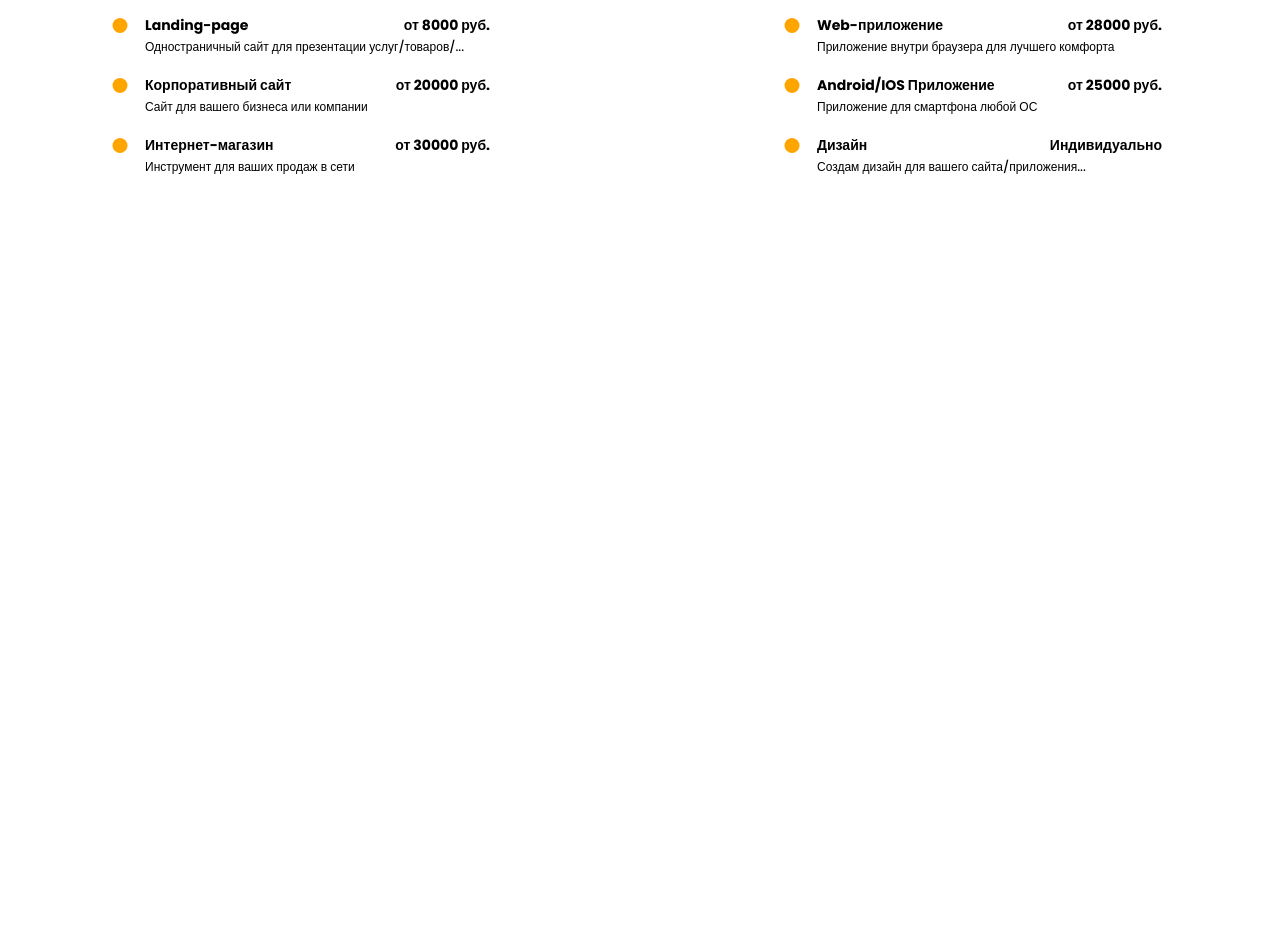
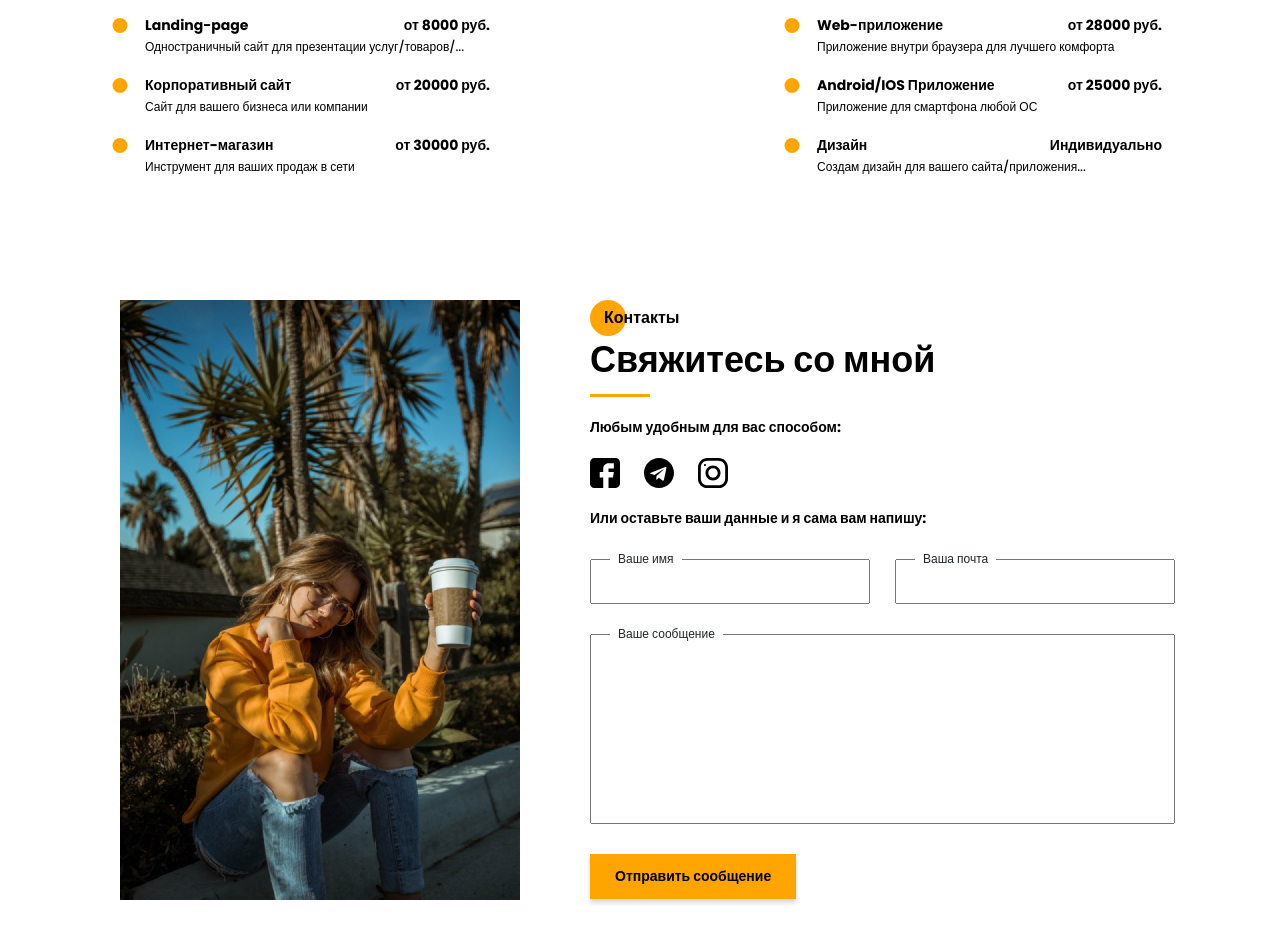
Before and after one commit to sanya1982/Portfolio_starter---, a plain HTML site: page index.html in a window 1280 px wide. Shown: the part 4426-5368 px from the top of the page. Before the commit the page ends 4726 px from the top, so only its background shows below. Drawn offline with Linux system fonts and the light colour scheme.

Commit message:
contacts

```diff
--- a/index.html
+++ b/index.html
@@ -392,7 +392,46 @@
 			</div>
 		</div>
 	</section>
-	<section class="blocks"></section>
+	<section class="blocks contacts">
+		<div class="container">
+			<div class="contacts__wrapper">
+				<div class="contacts-photo">
+					<img src="img/main_photo.jpg" alt="main_photo">
+				</div>
+				<div class="contacts__name">
+					<h2 class="title title__fs16 contacts__name-h2">Контакты</h2>
+					<div class="title title__fs36">Свяжитесь со мной</div>
+					<span class="divider contacts__name-divider"></span>
+					<h4 class="title title__fs14 contacts__name-text">Любым удобным для вас способом:</h4>
+					<div class="contacts__social">
+						<div class="contacts__img"><a href="#"><svg width="20" height="20" viewBox="0 0 20 20" fill="none" xmlns="http://www.w3.org/2000/svg">
+							<path d="M17.0698 0L2.9292 0C1.3139 0 -0.000488281 1.31439 -0.000488281 2.92969L-0.000488281 17.0703C-0.000488281 18.6856 1.3139 20 2.9292 20L8.82764 20L8.82764 12.9297L6.48389 12.9297L6.48389 9.41406L8.82764 9.41406L8.82764 7.03125C8.82764 5.09262 10.4046 3.51563 12.3433 3.51563L15.8979 3.51563L15.8979 7.03125L12.3433 7.03125L12.3433 9.41406L15.8979 9.41406L15.312 12.9297L12.3433 12.9297L12.3433 20L17.0698 20C18.6851 20 19.9995 18.6856 19.9995 17.0703L19.9995 2.92969C19.9995 1.31439 18.6851 0 17.0698 0Z" fill="black"/>
+							</svg></a></div>
+						<div class="contacts__img"><a href="#"><img src="icons/social/telegram.svg" alt="telegram"></a></div>
+						<div class="contacts__img"><a href="#"><img src="icons/social/instagram.svg" alt="instagram"></a></div>
+					</div>
+					<h4 class="title title__fs14 contacts__name-text">Или оставьте ваши данные и я сама вам напишу:</h4>
+					<form action="#" class="contacts__form">
+						<div class="contacts__input">
+							<input name="name" type="text">
+							<label for="name">Ваше имя</label>
+						</div>
+						<div class="contacts__input">
+							<input name="email" type="email">
+							<label for="email">Ваша почта</label>
+						</div>
+						<div class="contacts__input contacts__textarea">
+							<textarea name="textarea" type="text"></textarea>
+							<label for="textarea">Ваше сообщение</label>
+						</div>
+						<div>
+							<input id="submit" type="submit" value="Отправить сообщение">
+						</div>
+					</form>
+				</div>
+			</div>
+		</div>
+	</section>
 
 
 	<script src="js/script.js"></script>
--- /dev/null
+++ b/sass/blocks/_contacts.scss
@@ -0,0 +1,94 @@
+.contacts {
+	padding-bottom: 90px;
+	&__wrapper {
+		padding: 0 35px 0 50px;
+		display: grid;
+		grid-template-columns: 400px 585px;
+		justify-content: space-between;
+	}
+	&__photo {
+		img {
+			width: 100%;
+		}
+	}
+	&__name {
+		padding-top: 6px;
+		&-h2 {
+			position: relative;
+			padding-left: 14px;
+			// z-index: 1;
+			@include circle;
+			&::before {
+				transform: none;
+				left: 0;
+				top: -6px;
+			}
+		}
+		&-divider {
+			margin-top: 4px;
+		}
+		&-text {
+			display: block;
+			width: 100%;
+			margin-top: 20px;
+		}
+	}
+	&__social {
+		margin-top: 20px;
+	}
+	&__img {
+		margin-right: 20px;
+		display: inline-block;
+		img, svg {
+			height: 30px;
+			width: 30px;
+		}
+	}
+	&__form {
+		margin-top: 30px;
+		display: grid;
+		grid-template: 45px 190px 45px/ 280px 280px;
+		justify-content: space-between;
+		row-gap: 30px;
+	}
+	&__input{
+		position: relative;
+		input, textarea {
+			width: 100%;
+			height: 100%;
+			font-weight: 500;
+			font-size: 12px;
+			line-height: 18px;
+			color: #000000;
+			padding: 0 20px;
+		}
+		textarea {
+			resize: none;
+			padding-top: 20px;
+		}
+		label {
+			position: absolute;
+			padding: 0 8px;
+			background-color: white;
+			font-weight: 500;
+			font-size: 12px;
+			line-height: 18px;
+			top: -9px;
+			left: 20px;
+		}
+	}
+	&__textarea {
+		grid-column: 1/3;
+		grid-row: 2/3;
+	}
+}
+#submit {
+	background-color: $main-color;
+    padding: 12px 25px;
+    box-shadow: 0px 4px 4px rgba(0, 0, 0, 0.15);
+	border: none;
+	font-weight: 700;
+	font-size: 14px;
+	line-height: 21px;
+	color: #000000;
+}
--- a/sass/style.scss
+++ b/sass/style.scss
@@ -40,3 +40,4 @@ h2, h3, h4 {
 @import 'blocks/diagrams';
 @import 'blocks/portfolio';
 @import 'blocks/price';
+@import 'blocks/contacts';
```
Also changed, not shown: css/style.min.css, 1 other file. Lines whose indentation alone changed are shown as unchanged.
